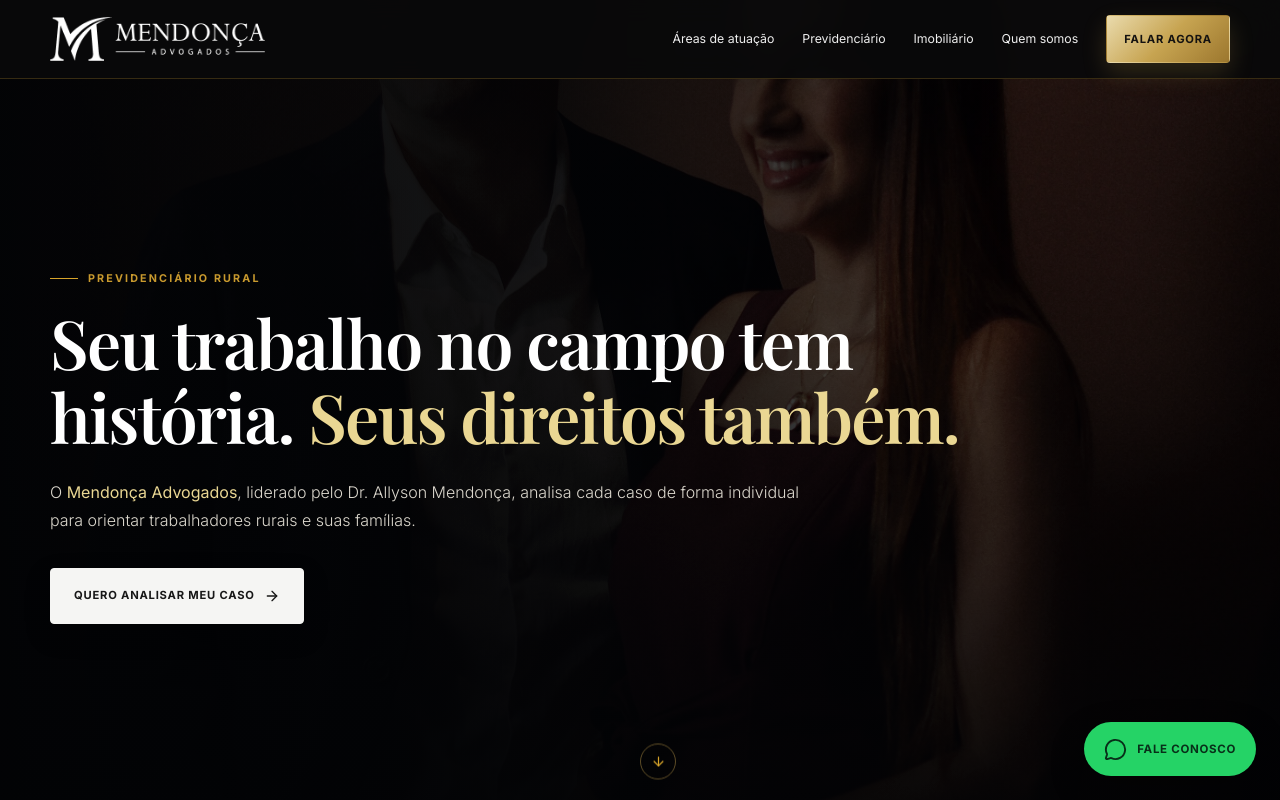
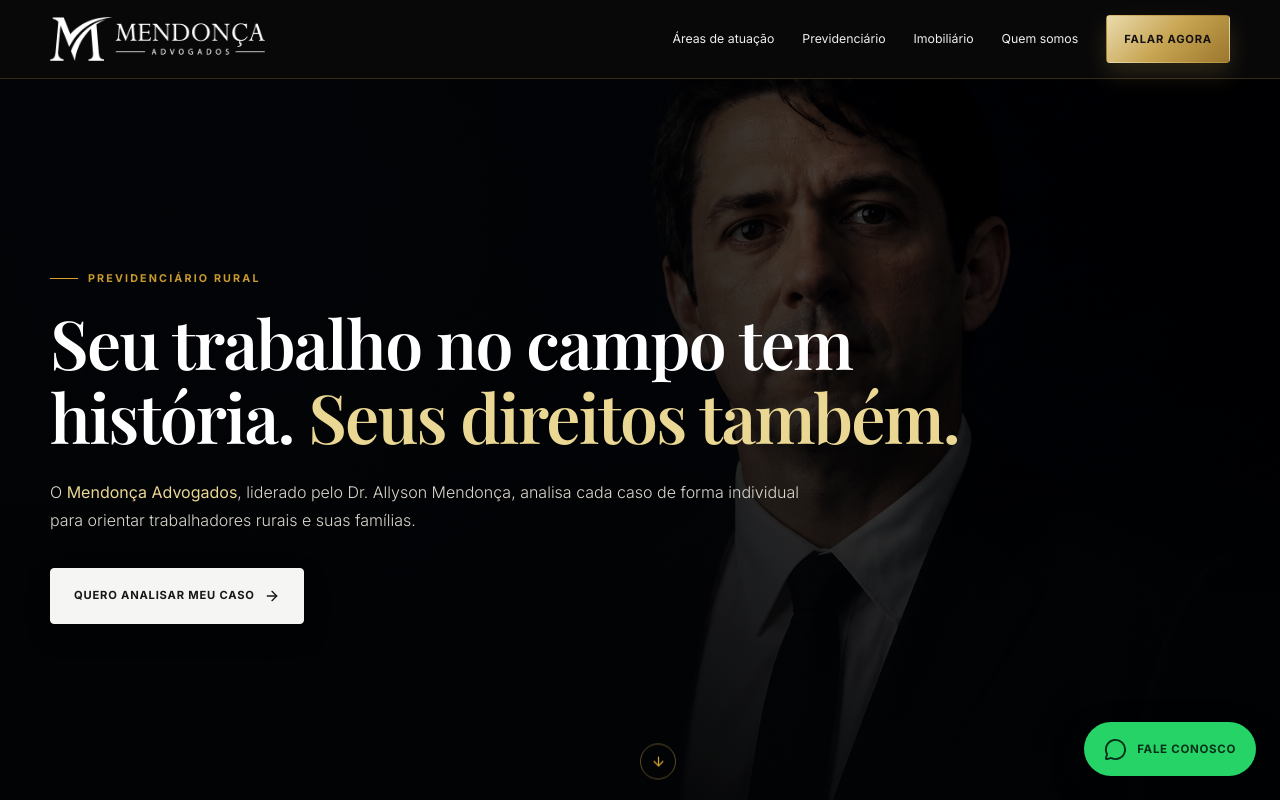
Before and after one commit to squadaguias-max/Alysson-Mendonca, a React (Vite) app: page / in a window 1280 px wide. Shown: the top 800 px of the page. Built offline with nearby package versions, Linux system fonts and the light colour scheme.

Commit message:
first commit

```diff
--- a/src/styles/assets.css
+++ b/src/styles/assets.css
@@ -1,4 +1,4 @@
-.hero-media{background-image:url('../assets/hero-essencial.jpg')!important;background-position:72% 38%!important;filter:saturate(.82) contrast(1.04)!important}
+.hero-media{background-image:url('../assets/dr-allyson-hero-serio.png')!important;background-position:center!important;filter:saturate(.92) contrast(1.04)!important}
 .hero-media:after{background:linear-gradient(180deg,#07080a7a,#07080a7d 32%,#07080aeb),linear-gradient(90deg,#07080afa 0%,#07080ad9 43%,#07080a35 78%)!important}
 .area-card-featured{border-color:#5ca97c88!important;box-shadow:0 0 0 1px #27764f33}
 .team-showcase{display:grid;grid-template-columns:.9fr 1.1fr;overflow:hidden;margin-bottom:42px;border-radius:12px;background:#0c0d0f;color:#fff;box-shadow:0 25px 70px #0002}
@@ -10,4 +10,4 @@
 .floating-whatsapp{position:fixed;z-index:90;right:24px;bottom:24px;display:flex;align-items:center;gap:10px;min-height:54px;padding:0 20px;border:0;border-radius:999px;background:#25d366;color:#082f19;box-shadow:0 14px 35px #0005;font:700 .72rem Inter,sans-serif;letter-spacing:.06em;text-transform:uppercase;cursor:pointer;transition:.25s}.floating-whatsapp:hover{transform:translateY(-3px);filter:brightness(1.06)}.floating-whatsapp svg{width:23px;height:23px}
 .whatsapp-modal-backdrop{position:fixed;z-index:1000;inset:0;display:grid;place-items:center;padding:20px;background:#050505c7;backdrop-filter:blur(8px)}.whatsapp-modal{position:relative;width:min(500px,100%);padding:42px;border:1px solid #c7a45155;border-radius:12px;background:#111316;color:#fff;box-shadow:0 30px 90px #0009}.whatsapp-modal-close{position:absolute;top:16px;right:16px;display:grid;width:40px;height:40px;place-items:center;border:1px solid #ffffff1f;border-radius:50%;background:#ffffff08;color:#fff;cursor:pointer}.whatsapp-modal-close svg{width:19px}.whatsapp-modal h2{font-size:clamp(2rem,5vw,2.8rem)}.whatsapp-modal>p{margin:15px 0 27px;color:#aaa;line-height:1.65}.whatsapp-options{display:grid;gap:12px}.whatsapp-options>a{display:flex;align-items:center;gap:14px;padding:17px;border:1px solid #ffffff1f;border-radius:9px;background:#ffffff08;transition:.2s}.whatsapp-options>a:hover{border-color:#25d36699;background:#25d36612;transform:translateX(3px)}.whatsapp-options>a>svg{width:21px;margin-left:auto;color:#25d366}.whatsapp-option-icon{display:grid;width:43px;height:43px;place-items:center;border-radius:50%;background:#25d366;color:#082f19}.whatsapp-option-icon svg{width:19px}.whatsapp-options b,.whatsapp-options small{display:block}.whatsapp-options b{margin-bottom:4px;color:#fff}.whatsapp-options small{color:#aaa;font-size:.76rem}.nav button{font-family:inherit;cursor:pointer}
 @media(max-width:900px){.team-showcase{grid-template-columns:1fr}.team-photo{min-height:620px}}
-@media(max-width:600px){.hero-media{background-position:69% center!important}.hero-media:after{background:linear-gradient(180deg,#07080a70 0%,#07080aa8 35%,#07080af5 78%),linear-gradient(90deg,#07080ae8 0%,#07080a65 100%)!important}.team-photo{min-height:470px}.team-copy{padding:32px 24px}.team-member{align-items:flex-start;flex-direction:column;gap:4px}.team-member span{text-align:left}.floating-whatsapp{right:16px;bottom:16px;width:54px;padding:0;justify-content:center}.floating-whatsapp span{display:none}.whatsapp-modal{padding:34px 22px 24px}}
+@media(max-width:600px){.hero-media{background-position:64% center!important}.hero-media:after{background:linear-gradient(180deg,#07080a70 0%,#07080aa8 35%,#07080af5 78%),linear-gradient(90deg,#07080ae8 0%,#07080a65 100%)!important}.team-photo{min-height:470px}.team-copy{padding:32px 24px}.team-member{align-items:flex-start;flex-direction:column;gap:4px}.team-member span{text-align:left}.floating-whatsapp{right:16px;bottom:16px;width:54px;padding:0;justify-content:center}.floating-whatsapp span{display:none}.whatsapp-modal{padding:34px 22px 24px}}
```
Also changed, not shown: src/assets/dr-allyson-hero-serio.png (added), src/assets/dr-allyson-solo.png (added).
